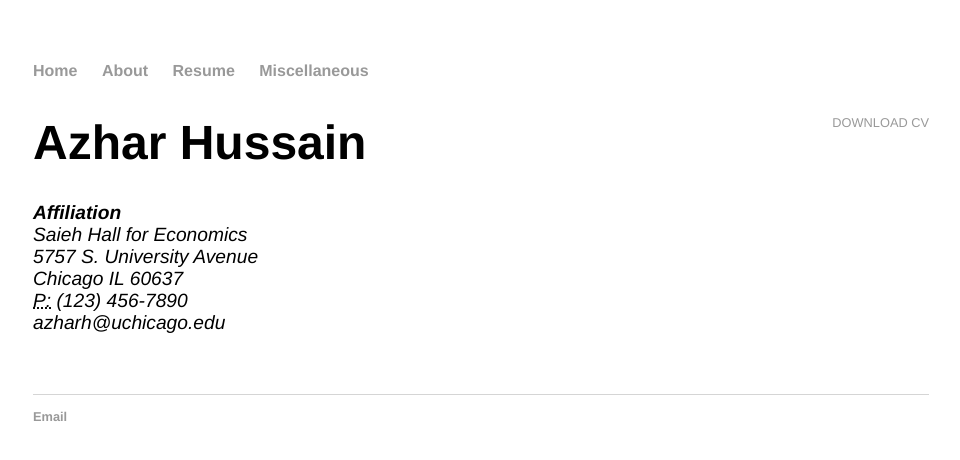
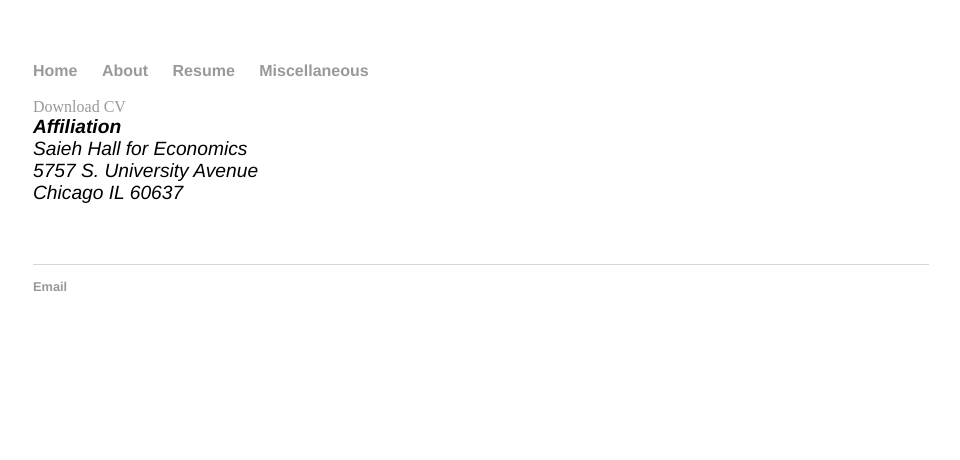
Before and after one commit to azharhsain/azharhsain.github.io, a Jekyll site: the page built from cv/index.html, in a window 1280 px wide. Shown: the top 460 px of the page, without its empty margins (159-1119 px from the left). Built offline with Jekyll 4.4.1, drawn with Linux system fonts in a browser that asks for light colours.

Commit message:
Changed index

```diff
--- a/about/index.html
+++ b/about/index.html
@@ -8,7 +8,7 @@ title: Azhar Hussain
 			<p>You can optionally insert a brief bio here. You went to this school, you studied that, you now work in this field with research interests in that subject. At your previous position at this place, you worked on this or that. You can list some of your significant accomplishments, awards, or recognition here as well. You live in this city with these animals and people. In your free time you like X, Y, and Z.</p>
 
 			<ul class="contacts">
-				<li><a href="http://www.linkedin.com/in/azharh221091">LinkedIn</a></li>
-				<li><a href="https://epic.uchicago.edu/experts/azhar-hussain">Energy Policy Institute at the University of Chicago</a></li>
+				<li><a href="http://www.linkedin.com/in/azharh221091" target="_blank">LinkedIn</a></li>
+				<li><a href="https://epic.uchicago.edu/experts/azhar-hussain" target="_blank">Energy Policy Institute at the University of Chicago</a></li>
 				</ul>
 		</div>
--- a/cv/index.html
+++ b/cv/index.html
@@ -4,14 +4,11 @@ title: Azhar Hussain
 ---
 
 	<div class="cv">
-		<a href="/image/CV_Final" class="download" title="Download CV as PDF">Download CV</a>
-					<h1>Azhar Hussain</h1>
+		<a href="https://github.com/azharh221091/azharh221091.github.io/tree/master/image/CV_Final.pdf" target="_blank" title="Download CV">Download CV</a>
 					<address>
 					<strong>Affiliation</strong><br>
 					Saieh Hall for Economics <br>
 					5757 S. University Avenue <br>
 					Chicago IL 60637<br>
-					<abbr title="phone">P:</abbr> (123) 456-7890<br>
-					<span class="obfuscate">azharh@uchicago.edu</span>
 					</address>
 	</div>
```
